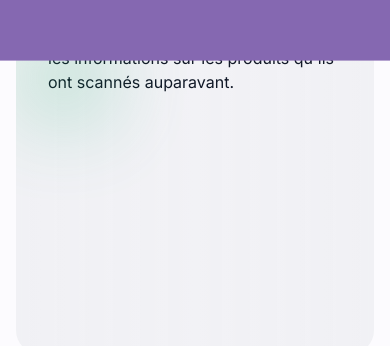
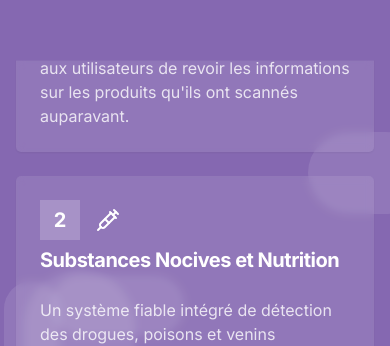
Before and after one commit to salifbiaye/eath, a Next.js app: page /fonctionnement in a window 390 px wide. Shown: the part 2260-2606 px from the top of the page. Built offline with nearby package versions, Linux system fonts and the light colour scheme.

Commit message:
update ui

```diff
--- a/components/ServiceAi.tsx
+++ b/components/ServiceAi.tsx
@@ -19,7 +19,7 @@ interface FeatureItemProps {
 
 const features: Feature[] =[
   {
-    title: 'Détection des Contaminants',
+    title: 'Détection des Contaminants et corps étrangers',
     description: "L'IA peut analyser les données provenant des scans des aliments pour identifier la présence de contaminants tels que des pesticides, des métaux lourds ou des agents pathogènes. Grâce à des algorithmes avancés, elle peut détecter des traces qui pourraient échapper aux méthodes d'analyse traditionnelles.",
     icon: AlertTriangle,
     color: 'from-red-500/20 to-orange-500/20'
--- a/components/ServiceList.tsx
+++ b/components/ServiceList.tsx
@@ -2,105 +2,89 @@
 
 import { motion } from "framer-motion";
 import {HelpCircleIcon, History, LucideIcon, SyringeIcon} from "lucide-react";
+import {Card, CardContent, CardHeader, CardTitle} from "@/components/ui/card";
 interface Service {
   icon: LucideIcon;
   title: string;
   description: string;
-  color: string;
+
 }
 const serviceList:Service[] = [
   {
     icon: History,
     title: "Historique des scans",
-    color: 'from-green-500 to-emerald-600',
     description:
       "Un historique des aliments scannés avec des détails sur chaque scan, permettant aux utilisateurs de revoir les informations sur les produits qu'ils ont scannés auparavant.",
   },
   {
     icon: SyringeIcon,
     title: "Substances Nocives et Nutrition",
-    color: 'from-purple-500 to-indigo-600',
     description:
       "Un système fiable intégré de détection des drogues, poisons et venins préviendra tout risque, d'intoxication,  contamination accidentelle ou d'empoisonnement dans les repas. Le système intercepte l'information  nutritionnelle à analyser puis cherche des traces de substances nocives dans le repas.  Au moindre soupçon détecté de traces de ces substances nocives, l'information est envoyée sur l'interface du téléphone pour avertir la personne. À cet effet ces technologies aident les consommateurs à s'assurer de manger sûrement et sainement  leurs repas. ",
   },
   {
     icon:HelpCircleIcon,
     title: "Inclusion sociale",
-    color: 'from-pink-500 to-rose-600',
     description:
       "nous utilisons les technologies avancées pour faciliter la réalisation de cette application mobile avec l’intégration d'un assistant vocal qui assure une accessibilité accrue  en garantissant la sécurité alimentaire des personnes malvoyantes et en promouvant l'équité sociale.",
   },
 ];
 
-const ServiceItem = ({ service }:any) => (
-  <motion.div
-    key={service.title}
-    initial={{opacity: 0, y: 20}}
-    whileInView={{opacity: 1, y: 0}}
-    transition={{duration: 0.5, delay: 0.5 * 0.2}}
-    className="group relative "
-  >
-    <div className="relative min-h-[500px] overflow-hidden rounded-3xl bg-gray-200/50 dark:bg-gray-900/50  backdrop-blur-sm">
-      {/* Animated gradient border */}
-      <div
-        className="absolute inset-0 rounded-3xl bg-gradient-to-r from-transparent via-white/5 to-transparent animate-[shimmer_2s_infinite]"/>
-
-      <div className="relative p-8">
-        <div className="flex items-center gap-6">
-          <div
-            className={`rounded-2xl bg-gradient-to-br ${service.color} p-4 shadow-lg transition-transform duration-300 group-hover:scale-110`}
-          >
-            <service.icon className="h-8 w-8 text-white"/>
-          </div>
-          <h3 className="text-2xl font-semibold text-foreground">{service.title}</h3>
-        </div>
-        <p className="mt-6 text-gray-900 dark:text-gray-400">{service.description}</p>
-
-        {/* Decorative elements */}
-        <div
-          className={`absolute right-0 top-0 h-24 w-24 bg-gradient-to-br ${service.color} opacity-20 blur-2xl transition-opacity duration-300 group-hover:opacity-30`}
-        />
-        <div
-          className={`absolute bottom-0 left-0 h-24 w-24 bg-gradient-to-br ${service.color} opacity-20 blur-2xl transition-opacity duration-300 group-hover:opacity-30`}
-        />
-      </div>
-    </div>
-  </motion.div>
-);
 
 
 export default function ServiceList() {
   return (
-    <motion.div initial={{opacity: 0}} whileInView={{opacity: 1, y: 0}}
-                transition={{type: "spring", stiffness: 100, damping: 25}} className={`h-full overflow-hidden`}>
-      <section className=" light py-14 md:py-24 bg-background text-foregroun  relative z-[1]">
-        <motion.div initial={{opacity: 0}} whileInView={{opacity: 1, y: 0}}
-                    transition={{type: "spring", stiffness: 100, damping: 25}}
-                    className="absolute bottom-0 left-0 right-0 h-1/2 w-full bg-secondary  -z-[1]"/>
-        <div className="container px-4 mx-auto">
-          <div className="flex flex-col md:flex-row gap-6 justify-between">
-            <div className="max-w-xl">
-              <h2 className="text-3xl md:text-[45px] font-bold mb-6">
-                Nos autres services
-              </h2>
-              <p className="text-lg opacity-80">
-                Cette application révolutionnaire utilise la technologie pour garantir que les aliments que nous
-                consommons sont sûrs et exempts de risques
+    <section className="relative w-full overflow-hidden dark:bg-primary bg-secondary py-24">
+      {[...Array(15)].map((_, i) => (
+        <div
+          key={i}
+          className="bubble absolute rounded-full bg-white/10"
+          style={{
+            left: `${Math.random() * 100}%`,
+            top: `${Math.random() * 100}%`,
+            width: `${Math.random() * 100 + 50}px`,
+            height: `${Math.random() * 100 + 50}px`,
+            animationDelay: `${Math.random() * 5}s`,
+            animationDuration: `${Math.random() * 10 + 10}s`,
+          }}
+        />
+      ))}
+
+      <div className="container relative px-4 md:px-6">
+        <div className="flex flex-col items-center justify-center space-y-4 text-center">
+          <h2 className="text-3xl font-bold tracking-tighter text-white sm:text-5xl">Nos autres services</h2>
+          <p className="mx-auto max-w-[900px] text-white/80 md:text-xl/relaxed lg:text-base/relaxed xl:text-xl/relaxed">
+            Cette application révolutionnaire utilise la technologie pour garantir que les aliments que nous consommons
+            sont
+            sûrs et exempts de risques
           </p>
         </div>
 
+        <div className="mt-16 grid gap-6 md:grid-cols-2 lg:grid-cols-3">
+          {serviceList.map((service, index) => (
+            <Card
+              key={service.title}
+              className="relative overflow-hidden border-0 bg-white/10 backdrop-blur-sm transition-all duration-300 hover:bg-white/20"
+            >
+              <CardHeader>
+                <div className="flex items-center gap-4">
+                  <span
+                    className="flex h-10 w-10 items-center justify-center rounded-lg bg-white/20 text-xl font-bold text-white">
+                    {index + 1}
+                  </span>
+                  <service.icon className="h-6 w-6 text-white"/>
                 </div>
-          <div className="grid grid-cols-6 gap-6 max-w-7xl mx-auto mt-12">
-            {serviceList.map((service, i) => (
-              <motion.div initial={{opacity: 0, y: 200}} whileInView={{opacity: 1, y: 0}}
-                          transition={{type: "spring", stiffness: 100, damping: 25}}
-                          className="col-span-6 md:col-span-3 lg:col-span-2" key={i}>
-                <ServiceItem service={service}/>
-              </motion.div>
+                <CardTitle className="mt-4 text-xl font-bold text-white">{service.title}</CardTitle>
+              </CardHeader>
+              <CardContent>
+                <p className="text-white/80">{service.description}</p>
+              </CardContent>
+            </Card>
           ))}
         </div>
       </div>
+
     </section>
-    </motion.div>
+
   );
 };
--- a/components/Servicesolution.tsx
+++ b/components/Servicesolution.tsx
@@ -1,79 +1,123 @@
 
-import { FontAwesomeIcon } from "@fortawesome/react-fontawesome";
-import {
-  faBrain,
-  faDesktop,
-  faMobileAlt,
 
-} from "@fortawesome/free-solid-svg-icons";
-import {Card, CardContent, CardDescription, CardFooter, CardHeader, CardTitle} from "./ui/card";
-import {Separator} from "@/components/ui/separator";
+import {ChevronRight, CurlyBraces, Monitor, Smartphone} from "lucide-react";
+import { AnimatePresence, motion } from "framer-motion";
+import {useState} from "react";
 
 
 const serviceList = [
   {
-    icon: faMobileAlt,
-    title: "Application mobile ",
+    title: "Application mobile",
     description:
       "Découvrez notre application mobile innovante pour la gestion de la sécurité alimentaire. Suivez et gérez les stocks, surveillez la qualité des produits et recevez des alertes en temps réel sur les risques potentiels. Assurez-vous que les aliments respectent les normes de sécurité les plus strictes, tout en gardant une vue d'ensemble sur les opérations.",
+    icon: Smartphone,
+    gradient: "from-violet-500 to-purple-500",
+    pattern: "radial-gradient(circle at 50% 50%, rgba(139, 92, 246, 0.1) 0%, transparent 50%)",
   },
   {
-
-    icon: faBrain,
     title: "Intelligence artificielle",
     description:
       "Notre solution d'IA avancée analyse les composants des aliments pour garantir leur sécurité. Grâce à des algorithmes de pointe, nous pouvons détecter les contaminants, évaluer les valeurs nutritionnelles et assurer la conformité aux normes de sécurité alimentaire. Protégez les consommateurs et maintenez la qualité des produits avec notre technologie innovante.",
+    icon: CurlyBraces,
+    gradient: "from-fuchsia-500 to-purple-600",
+    pattern: "radial-gradient(circle at 50% 50%, rgba(192, 132, 252, 0.1) 0%, transparent 50%)",
   },
   {
-    icon: faDesktop,
     title: "Interface web",
     description:
-      " Grace a notre plateforme web vous aurez toutes les informations par rapport a notre application",
+      "Grâce à notre plateforme web, vous aurez toutes les informations par rapport à notre application. Accédez à des tableaux de bord détaillés, générez des rapports personnalisés et collaborez avec votre équipe en temps réel. Notre interface intuitive vous permet de prendre des décisions éclairées rapidement et efficacement.",
+    icon: Monitor,
+    gradient: "from-purple-500 to-indigo-500",
+    pattern: "radial-gradient(circle at 50% 50%, rgba(167, 139, 250, 0.1) 0%, transparent 50%)",
   },
-];
-const ServiceItem = ({ service }: { service: Service }) => (
-  <Card className={`transition duration-300 h-full  dark:bg-muted ${service.isActive ? "bg-gray-700 text-white" : "bg-transparent"}`}>
-    <CardHeader className="flex flex-col items-center">
-      <div
-        className={`bg-muted bg-opacity-10 text-secondary w-32 h-32 rounded-full text-6xl inline-flex justify-center items-center mb-4 ${
-          service.isActive ? "bg-white bg-opacity-10 text-white" : ""
-        }`}
-      >
-        <FontAwesomeIcon icon={service.icon} />
-      </div>
-      <CardTitle className="text-3xl text-foreground font-medium">{service.title}</CardTitle>
+]
 
-    </CardHeader>
-    <Separator className="my-4" />
-
-    <CardContent>
-      <CardDescription className="font-bold text-foreground opacity-70">{service.description}</CardDescription>
-    </CardContent>
-
-  </Card>
-);
-
-interface Service {
-  icon: any;  // Vous pouvez affiner ce type si vous avez un type spécifique pour les icônes
-  title: string;
-  description: string;
-  isActive?: boolean; // Facultatif si ce champ n'est pas toujours présent
-}
 
 export const ServiceSolution= () => {
+  const [expandedIndex, setExpandedIndex] = useState<number | null>(null)
   return (
-    <div className="ezy__service10 light py-14 md:py-24  ] text-zinc-900 ">
-      <div className="container relative">
-        <div className="flex justify-center  mb-12">
-        </div>
-        <div className="grid  grid-cols-1 md:grid-cols-2 lg:grid-cols-3 gap-6 text-center">
-          {serviceList.map((service, i) => (
-            <div className="col-span-3 md:col-span-1" key={i}>
-              <ServiceItem service={service} />
-            </div>
+    <section
+      className="w-full py-12 md:py-24 ">
+      <div className="container px-4 md:px-6">
+        <div className="mt-12 grid gap-8 md:grid-cols-2 lg:grid-cols-3">
+          {serviceList.map((solution, index) => (
+            <motion.div
+              key={solution.title}
+              initial={{opacity: 0, y: 20}}
+              animate={{opacity: 1, y: 0}}
+              transition={{delay: index * 0.2}}
+              className="group relative"
+            >
+              <div
+                className="absolute inset-0 rounded-3xl bg-gradient-to-br opacity-0 blur-xl transition-opacity duration-500 group-hover:opacity-70"
+                style={{
+                  background: `linear-gradient(to bottom right, ${solution.gradient})`,
+                }}
+              />
+              <div
+                className="relative h-full overflow-hidden rounded-3xl border border-purple-100/20 bg-white/80 p-8 shadow-2xl backdrop-blur-sm transition-all duration-500 hover:shadow-purple-500/10 dark:border-purple-900/30 dark:bg-gray-800/50">
+                <div
+                  className="pointer-events-none absolute inset-0 opacity-50"
+                  style={{backgroundImage: solution.pattern}}
+                />
+                <div className="relative z-10">
+                  <div className="mb-6 flex items-center justify-between">
+                    <motion.div
+                      whileHover={{scale: 1.1}}
+                      whileTap={{scale: 0.9}}
+                      className={`rounded-2xl bg-secondary p-3`}
+                    >
+                      <solution.icon className="h-8 w-8 text-white"/>
+                    </motion.div>
+                    <motion.div
+                      animate={{scale: [1, 1.2, 1]}}
+                      transition={{duration: 2, repeat: Infinity, repeatType: "reverse"}}
+                      className="flex h-12 w-12 items-center justify-center rounded-full bg-purple-500/10"
+                    >
+                      <div className="h-6 w-6 rounded-full bg-gradient-to-br from-purple-500 to-violet-500"/>
+                    </motion.div>
+                  </div>
+                  <h3 className="mb-4 text-2xl font-bold tracking-tight text-gray-900 dark:text-white">
+                    {solution.title}
+                  </h3>
+                  <AnimatePresence>
+                    {expandedIndex === index ? (
+                      <motion.p
+                        initial={{opacity: 0, height: 0}}
+                        animate={{opacity: 1, height: "auto"}}
+                        exit={{opacity: 0, height: 0}}
+                        className="text-sm leading-relaxed text-gray-600 dark:text-gray-300"
+                      >
+                        {solution.description}
+                      </motion.p>
+                    ) : (
+                      <motion.p
+                        initial={{opacity: 1, height: "auto"}}
+                        animate={{opacity: 1, height: "auto"}}
+                        exit={{opacity: 0, height: 0}}
+                        className="text-sm leading-relaxed text-gray-600 dark:text-gray-300 line-clamp-2"
+                      >
+                        {solution.description}
+                      </motion.p>
+                    )}
+                  </AnimatePresence>
+                  <motion.button
+                    whileHover={{scale: 1.05}}
+                    whileTap={{scale: 0.95}}
+                    onClick={() => setExpandedIndex(expandedIndex === index ? null : index)}
+                    className="mt-4 flex items-center text-sm font-medium text-purple-600 hover:text-purple-700 dark:text-purple-400 dark:hover:text-purple-300"
+                  >
+                    {expandedIndex === index ? "Voir moins" : "En savoir plus"}
+                    <ChevronRight className="ml-1 h-4 w-4"/>
+                  </motion.button>
+                </div>
+                <div
+                  className="absolute bottom-0 left-0 right-0 h-px bg-gradient-to-r from-transparent via-purple-500 to-transparent"/>
+              </div>
+            </motion.div>
           ))}
         </div>
       </div>
-    </div>
+    </section>
   );
 };
```
Also changed, not shown: app/a-propos/page.tsx (+12 -5 lines), components/Service.tsx (+1 -51 lines). Lines whose indentation alone changed are shown as unchanged.
